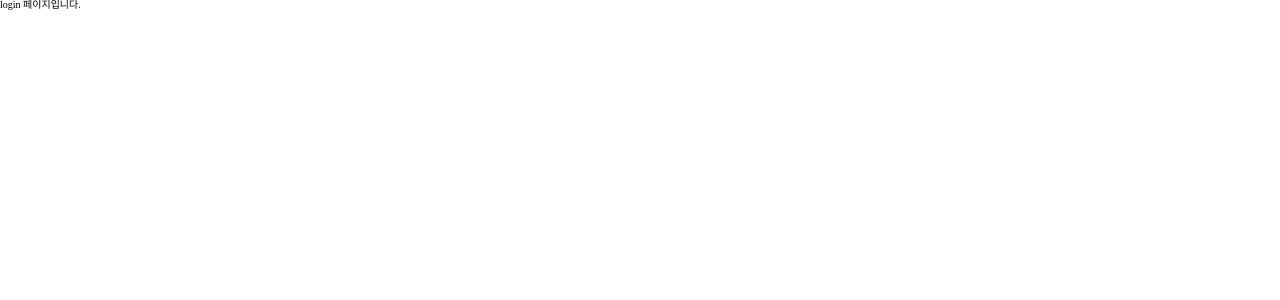
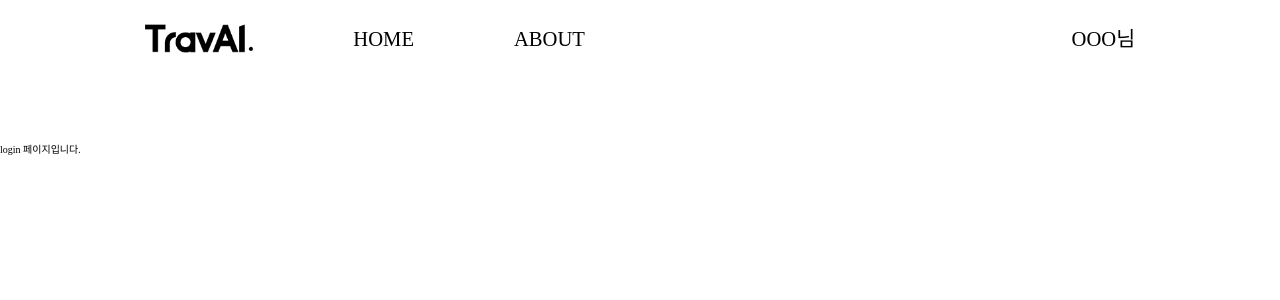
Before and after one commit to Ninetyfive-DSWU/TravAI_FE, a React (Vite) app: page /login in a window 1280 px wide. Shown: the top 300 px of the page. Built offline with nearby package versions, Linux system fonts and the light colour scheme.

Commit message:
feat: 네브바 퍼블리싱 구현

```diff
--- a/src/App.tsx
+++ b/src/App.tsx
@@ -5,6 +5,7 @@ import Home from "@pages/Home";
 import Login from "@pages/Login";
 import { SYSTEM_MODE } from "./constants/Constants";
 import GlobalStyle from "@assets/styles/GlobalStyle";
+import Base from "@components/layouts/Base";
 
 const App: React.FC = () => {
   useEffect(() => {
@@ -15,12 +16,14 @@ const App: React.FC = () => {
 
   return (
     <BrowserRouter>
+      <Base>
         <GlobalStyle />
         <Routes>
           <Route path={ROUTES.HOME} element={<Home />} />
           <Route path={ROUTES.LOGIN} element={<Login type="login" />} />
           <Route path={ROUTES.SIGNUP} element={<Login type="sign up" />} />
         </Routes>
+      </Base>
     </BrowserRouter>
   );
 };
--- /dev/null
+++ b/src/components/layouts/Base.tsx
@@ -0,0 +1,25 @@
+import { ReactNode } from "react";
+import Header from "@components/layouts/header";
+import styled from "styled-components";
+
+interface BaseProps {
+  children: ReactNode;
+}
+
+const Base: React.FC<BaseProps> = ({ children }) => {
+  return (
+    <>
+      <Header />
+      <StyledMain>{children}</StyledMain>
+    </>
+  );
+};
+
+export default Base;
+
+const StyledMain = styled.main`
+  margin-top: 0;
+  padding-top: 66px;
+  width: 100%;
+  height: auto;
+`;
--- /dev/null
+++ b/src/components/layouts/header/HeaderDropdown.tsx
@@ -0,0 +1,55 @@
+import { Dropdown } from "antd";
+import styled from "styled-components";
+// import { ROUTES } from "../../../enums/CommonEnum";
+// import { useNavigate } from "react-router-dom";
+
+const HeaderDropdown: React.FC = () => {
+  // const nav = useNavigate();
+  const handleMenuClick = ({ key }: { key: string }) => {
+    switch (key) {
+      case "myPage":
+        console.log("마이페이지로 이동");
+        // nav(ROUTES.MYPAGE, { state: userId });
+        break;
+      case "logout":
+        console.log("로그아웃 이동");
+        //handleLogout();
+        break;
+      default:
+        break;
+    }
+  };
+
+  return (
+    <>
+      <Dropdown
+        menu={{
+          items: [
+            {
+              label: "마이 페이지",
+              key: "myPage",
+            },
+            {
+              label: "로그아웃",
+              key: "logout",
+              danger: true,
+            },
+          ],
+          onClick: handleMenuClick,
+        }}
+        trigger={["hover"]}
+      >
+        <a onClick={(e) => e.preventDefault()}>
+          <UserName>OOO님</UserName>
+        </a>
+      </Dropdown>
+    </>
+  );
+};
+
+export default HeaderDropdown;
+
+const UserName = styled.div`
+  cursor: pointer;
+  font-size: 1.61vw;
+`;
--- /dev/null
+++ b/src/components/layouts/header/HeaderLogo.tsx
@@ -0,0 +1,19 @@
+import { Link } from "react-router-dom";
+import styled from "styled-components";
+import { ROUTES } from "../../../enums/CommonEnum";
+import Logo from "../../../assets/images/png/Logo.png";
+
+const HeaderLogo: React.FC = () => {
+  return (
+    <Link to={ROUTES.HOME}>
+      <LogoImg src={Logo} alt="logo" />
+    </Link>
+  );
+};
+
+export default HeaderLogo;
+
+const LogoImg = styled.img`
+  width: 8.48vw;
+  cursor: pointer;
+`;
--- /dev/null
+++ b/src/components/layouts/header/HeaderMenu.tsx
@@ -0,0 +1,33 @@
+import HeaderLogo from "@components/layouts/header/HeaderLogo";
+import { useNavigate } from "react-router-dom";
+import styled from "styled-components";
+import { ROUTES } from "../../../enums/CommonEnum";
+
+const HeaderMenu: React.FC = () => {
+  const nav = useNavigate();
+  return (
+    <MenuInner>
+      <HeaderLogo />
+      <HomeBtn onClick={() => nav(ROUTES.HOME)}>HOME</HomeBtn>
+      <AboutBtn onClick={() => nav(ROUTES.HOME)}>ABOUT</AboutBtn>
+    </MenuInner>
+  );
+};
+
+export default HeaderMenu;
+
+const MenuInner = styled.div`
+  display: flex;
+  flex-direction: row;
+  gap: 7.81vw;
+  align-items: center;
+  height: 100%;
+`;
+const HomeBtn = styled.div`
+  cursor: pointer;
+  font-size: 1.61vw;
+`;
+const AboutBtn = styled.div`
+  cursor: pointer;
+  font-size: 1.61vw;
+`;
--- /dev/null
+++ b/src/components/layouts/header/LoginSection.tsx
@@ -0,0 +1,37 @@
+import { useNavigate } from "react-router-dom";
+import styled from "styled-components";
+import { ROUTES } from "../../../enums/CommonEnum";
+import HeaderDropdown from "./HeaderDropdown";
+
+const LoginSection: React.FC = () => {
+  const nav = useNavigate();
+  const isLogin = true;
+  return (
+    <MenuContainer>
+      {isLogin ? (
+        <HeaderDropdown />
+      ) : (
+        <>
+          <LoginBtn onClick={() => nav(ROUTES.LOGIN)}>LOGIN</LoginBtn>
+          <SignUpBtn onClick={() => nav(ROUTES.SIGNUP)}>SIGNUP</SignUpBtn>
+        </>
+      )}
+    </MenuContainer>
+  );
+};
+
+export default LoginSection;
+
+const MenuContainer = styled.div`
+  display: flex;
+  flex-direction: row;
+  gap: 7vw;
+`;
+const LoginBtn = styled.div`
+  cursor: pointer;
+  font-size: 1.61vw;
+`;
+const SignUpBtn = styled.div`
+  cursor: pointer;
+  font-size: 1.61vw;
+`;
--- /dev/null
+++ b/src/components/layouts/header/index.tsx
@@ -0,0 +1,34 @@
+import styled from "styled-components";
+import HeaderMenu from "@components/layouts/header/HeaderMenu";
+import LoginSection from "@components/layouts/header/LoginSection";
+
+const Header: React.FC = () => {
+  return (
+    <StyledHeader>
+      <HeaderInner>
+        <HeaderMenu />
+        <LoginSection />
+      </HeaderInner>
+    </StyledHeader>
+  );
+};
+
+export default Header;
+
+const StyledHeader = styled.header`
+  display: flex;
+  width: 100vw;
+  height: 6.15vw;
+  align-items: center;
+  justify-content: center;
+  padding: 0px 5.73vw;
+  background-color: #fff;
+  z-index: 999;
+`;
+
+const HeaderInner = styled.div`
+  display: flex;
+  justify-content: center;
+  align-items: center;
+  gap: 38.02vw;
+`;
```
Also changed, not shown: src/assets/images/png/Logo.png (added). Lines whose indentation alone changed are shown as unchanged.
